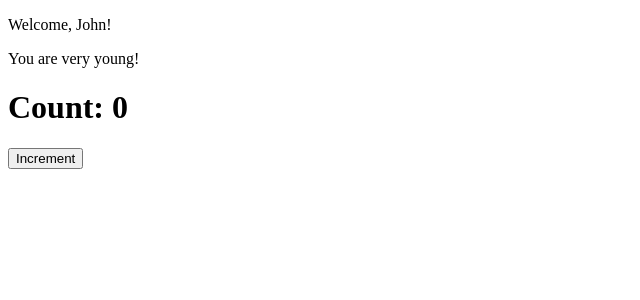
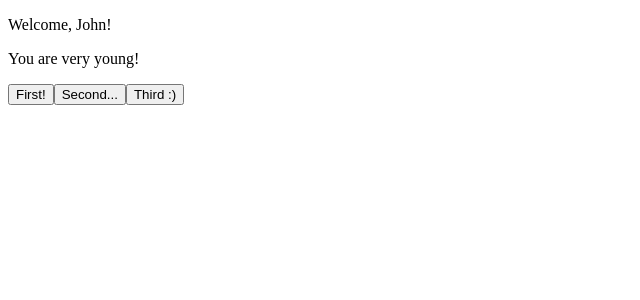
Before and after one commit to hawkydawky/react-exercises, a React (Create React App) app: page / in a window 1280 px wide. Shown: the top 300 px of the page, without its empty margins (0-640 px from the left). Built offline with nearby package versions, Linux system fonts and the light colour scheme.

Commit message:
events-03

```diff
--- a/src/App.js
+++ b/src/App.js
@@ -1,13 +1,14 @@
 import React from "react";
 import { Welcome } from "./Welcome";
-import { ClickCounter } from "./ClickCounter";
+import { ClickTracker } from "./ClickTracker";
 
 export class App extends React.Component {
     render() {
         return (
             <div>
                 <Welcome name="John" age ={13}/>
-                <ClickCounter />
+                <ClickTracker />
+
             </div>
         )
     }
--- a/src/ClickCounter.js
+++ /dev/null
@@ -1,26 +0,0 @@
-import React from "react";
-import { CounterDisplay } from "./CounterDisplay";
-
-export class ClickCounter extends React.Component {
-    state= {
-        count: this.props.initial ?? 0,
-        increment: this.props.increaseBy ?? 1,
-    }
-
-    counterIncrement = () => {
-        this.setState((state) => {
-            return {
-                count: state.count + state.increment
-            }
-        })
-    }
-
-    render() {
-        return (
-            <div>
-                <CounterDisplay count={this.state.count}/>
-                <button onClick={this.counterIncrement}>Increment</button>
-            </div>
-        )
-    }
-}
--- /dev/null
+++ b/src/ClickTracker.js
@@ -0,0 +1,26 @@
+import React from "react";
+
+export class ClickTracker extends React.Component {
+    state ={
+        whichEvent: "",
+    }
+
+    clickHandler = (event) => {
+        this.setState(() => {
+            return {
+                whichEvent: event.target.name
+            }
+        })
+    }
+
+    render() {
+        return (
+            <div>
+                <button name="first button" onClick={this.clickHandler}>First!</button>
+                <button name="second button" onClick={this.clickHandler}>Second...</button>
+                <button name="third button" onClick={this.clickHandler}>Third :)</button>
+                <h1>{this.state.whichEvent}</h1>
+            </div>
+        )
+    }
+}
--- a/src/CounterDisplay.js
+++ /dev/null
@@ -1,7 +0,0 @@
-import React from "react";
-
-export class CounterDisplay extends React.Component {
-    render() {
-        return <h1>Count: {this.props.count}</h1>
-    }
-}
```
